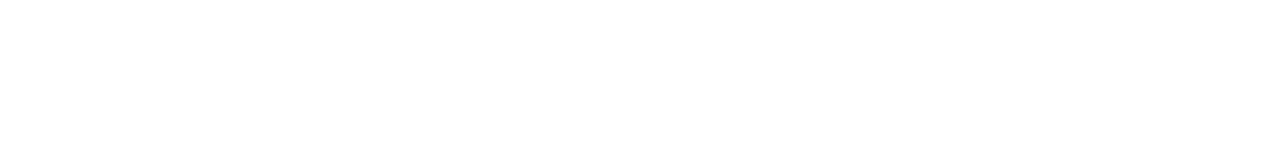
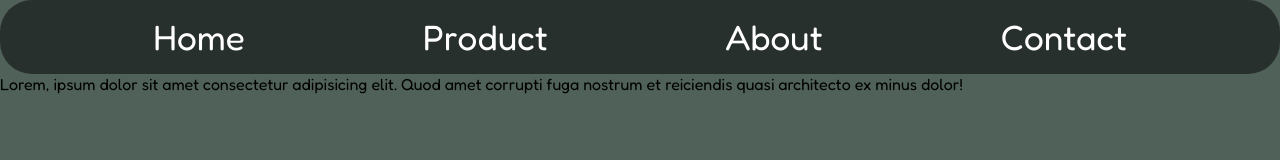
Before and after one commit to williamtanuwijaya/DaisyByNamu, a plain HTML site: page index.html in a window 1280 px wide. Drawn offline with Linux system fonts and the light colour scheme.

Commit message:
make a navbar

```diff
--- a/index.html
+++ b/index.html
@@ -1,11 +1,25 @@
 <!DOCTYPE html>
 <html lang="en">
-<head>
-  <meta charset="UTF-8">
-  <meta name="viewport" content="width=, initial-scale=1.0">
-  <title>Document</title>
-</head>
-<body>
-
-</body>
+  <head>
+    <meta charset="UTF-8" />
+    <meta name="viewport" content="width=, initial-scale=1.0" />
+    <title>Document</title>
+    <link rel="stylesheet" href="./main.css" />
+    <link rel="preconnect" href="https://fonts.googleapis.com" />
+    <link rel="preconnect" href="https://fonts.gstatic.com" crossorigin />
+    <link href="https://fonts.googleapis.com/css2?family=Fredoka:wght@400;700&display=swap" rel="stylesheet" />
+  </head>
+  <body>
+    <div class="landingpage">
+      <header>
+        <nav class="navbar">
+          <li>Home</li>
+          <li>Product</li>
+          <li>About</li>
+          <li>Contact</li>
+        </nav>
+      </header>
+      <p>Lorem, ipsum dolor sit amet consectetur adipisicing elit. Quod amet corrupti fuga nostrum et reiciendis quasi architecto ex minus dolor!</p>
+    </div>
+  </body>
 </html>
--- /dev/null
+++ b/main.scss
@@ -0,0 +1,27 @@
+$backgroundcolorinterface: #4f6159;
+
+* {
+  font-family: 'Fredoka', sans-serif;
+  margin: 0;
+  padding: 0;
+  box-sizing: border-box;
+}
+
+.landingpage {
+  background-color: $backgroundcolorinterface;
+  min-height: 100vh;
+  header {
+    .navbar {
+      display: flex;
+      color: white;
+      justify-content: space-around;
+      list-style-type: none;
+      background-color: rgba(0, 0, 0, 0.5);
+      border-radius: 2rem;
+      padding: 1rem 4rem;
+      font-size: 2.2rem;
+      cursor: pointer;
+      font-weight: 200;
+    }
+  }
+}
```
Also changed, not shown: assets/logo/logo.jpg (added), main.css (added), 1 other file.
